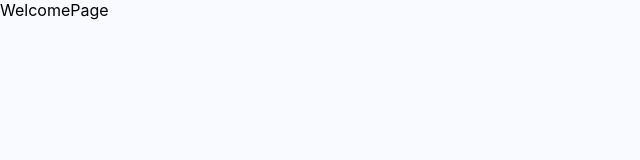
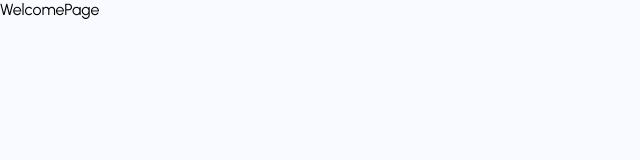
Before and after one commit to Wtheodoro/bed-buddy, a React (Create React App) app: page / in a window 1280 px wide. Shown: the top 160 px of the page, without its empty margins (0-640 px from the left). Built offline with nearby package versions, Linux system fonts and the light colour scheme.

Commit message:
chore: add urbanist font style

```diff
--- a/src/index.css
+++ b/src/index.css
@@ -1,3 +1,5 @@
+@import url('https://fonts.googleapis.com/css2?family=Urbanist:wght@300;400;500;600;700;800&display=swap');
+
 * {
   margin: 0;
   padding: 0;
@@ -6,9 +8,7 @@
 
 body {
   margin: 0;
-  font-family: -apple-system, BlinkMacSystemFont, 'Segoe UI', 'Roboto', 'Oxygen',
-    'Ubuntu', 'Cantarell', 'Fira Sans', 'Droid Sans', 'Helvetica Neue',
-    sans-serif;
+  font-family: 'Urbanist', sans-serif;
   -webkit-font-smoothing: antialiased;
   -moz-osx-font-smoothing: grayscale;
   background: #f8faff;
```
